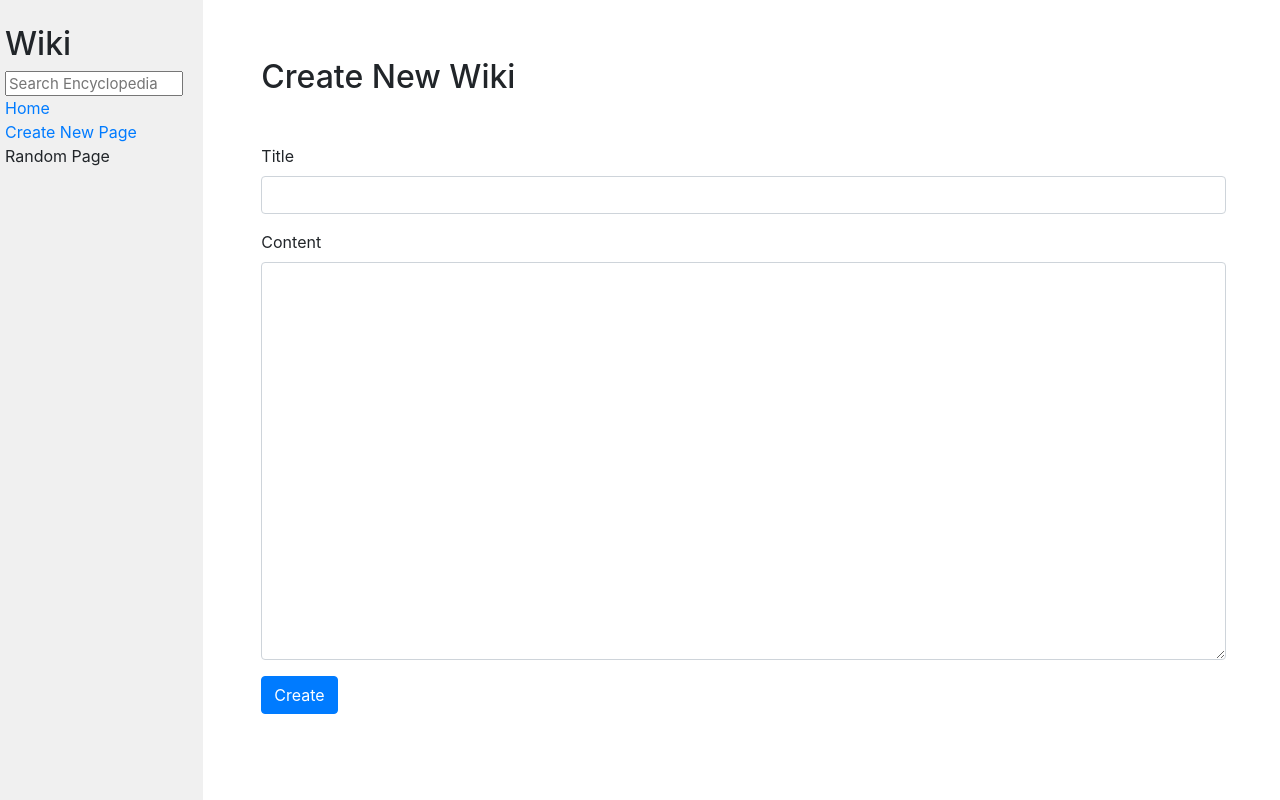
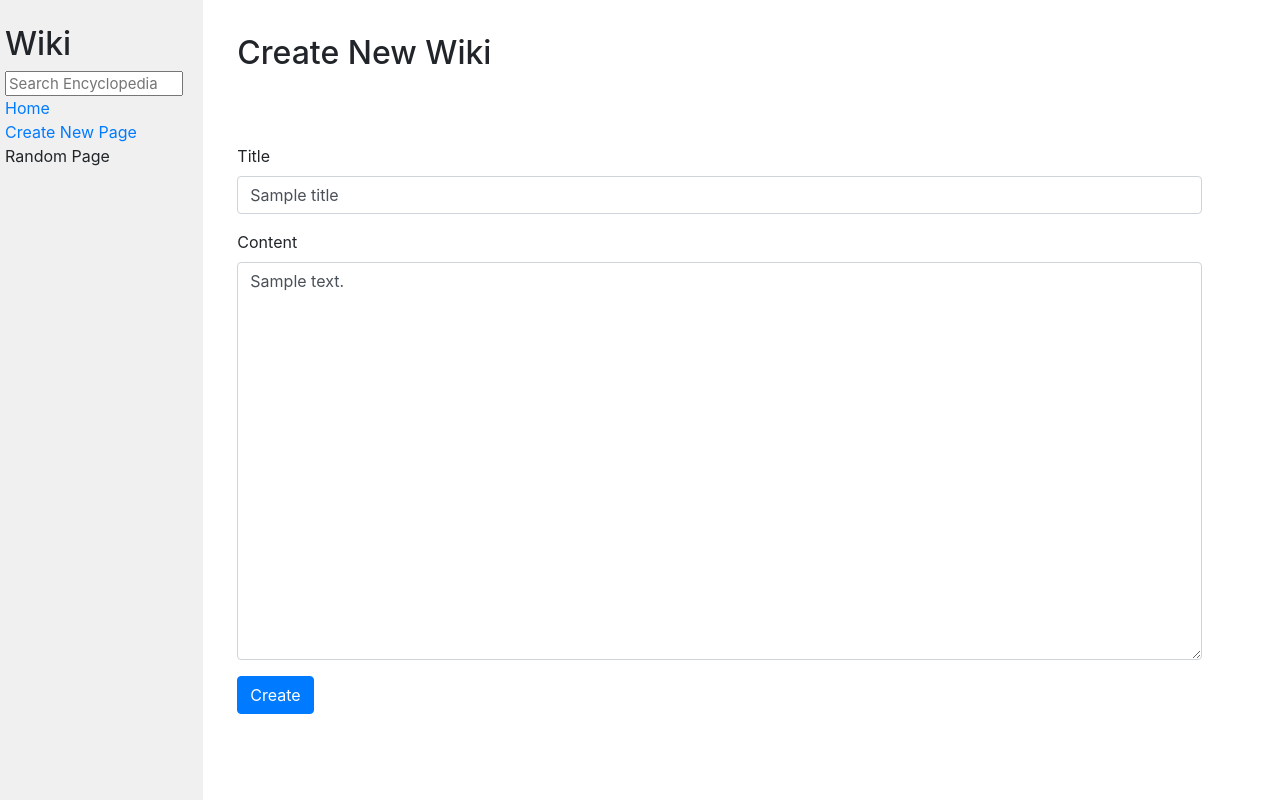
Before and after one commit to adriasala12/HarvardX-CS50-wiki, a Django app: template encyclopedia/templates/encyclopedia/new.html in a window 1280 px wide. Run offline with Django 3.2, Linux system fonts and the light colour scheme; the template is opened without the code that fills it: most values are stand-ins (such as "Sample title", 1, 10 or a date in 2020); some libraries are stand-ins or nearby versions.

Commit message:
New entry shows error if title already taken

```diff
--- a/encyclopedia/templates/encyclopedia/new.html
+++ b/encyclopedia/templates/encyclopedia/new.html
@@ -6,17 +6,19 @@
 
 {% block body %}
 
-    <h2 class="m-5">Create New Wiki</h2>
+    <h2 class="m-4">Create New Wiki</h2>
 
-    <form class="m-5" action="{% url 'new' %}" method="post" style="width:90%">
+    <strong class="ml-4 text-danger">{{ message }}</strong>
+
+    <form class="m-4" action="{% url 'new' %}" method="post" style="width:90%">
         {% csrf_token %}
         <div class="form-group">
             <label for="title">Title</label>
-            <input class="form-control" type="text" name="title" id="title">
+            <input class="form-control" type="text" name="title" id="title" value="{{ title }}">
         </div>
         <div class="form-group">
             <label for="text">Content</label>
-            <textarea class="form-control" id="text" name="text" rows="16"></textarea>
+            <textarea class="form-control" id="text" name="text" rows="16">{{ text }}</textarea>
         </div>
 
         <button type="submit" class="btn btn-primary">Create</button>
```
Also changed, not shown: encyclopedia/views.py (+10 -1 lines).
